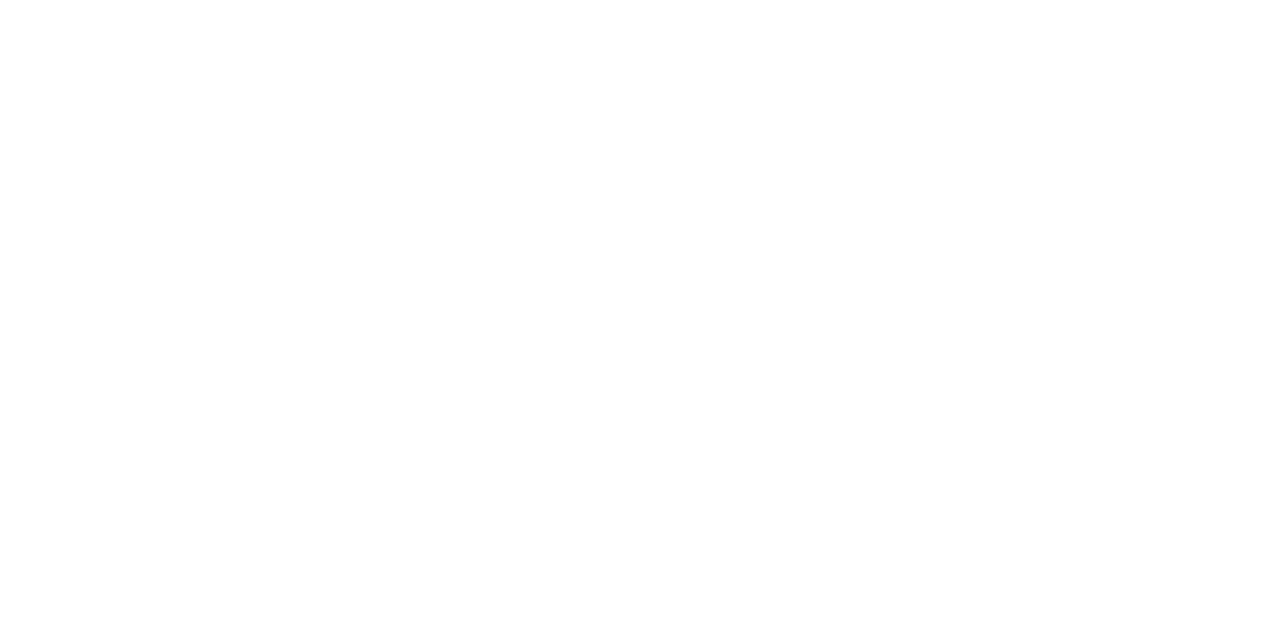
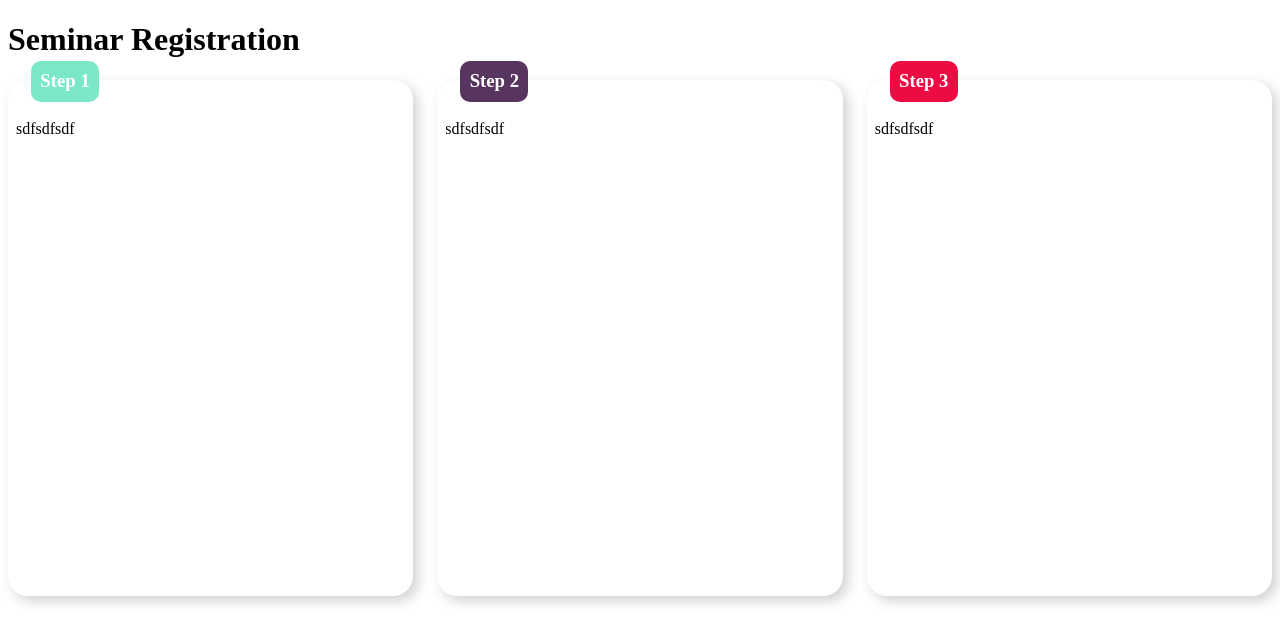
Before and after one commit to meik1998dev/registration-form-reactjs, a React (Create React App) app: page / in a window 1280 px wide. Shown: the top 644 px of the page. Built offline with nearby package versions, Linux system fonts and the light colour scheme.

Commit message:
ADD : create steps cards

```diff
--- a/src/App.js
+++ b/src/App.js
@@ -1,5 +1,7 @@
+import { Registration } from './pages/Registration';
+
 function App() {
-   return <div className='App'></div>;
+   return <Registration />;
 }
 
 export default App;
--- /dev/null
+++ b/src/components/StepCard.js
@@ -0,0 +1,29 @@
+import styled from '@emotion/styled';
+import React from 'react';
+
+export const StepCard = ({color , children , number}) => {
+   return (
+      <Card>
+         <CardHeader color={color}>Step {number}</CardHeader>
+         {children}
+      </Card>
+   );
+};
+
+const Card = styled.div`
+   border-radius: 20px;
+   background: #ffffff;
+   box-shadow: 5px 5px 13px #d1d1d1, -5px -5px 13px #ffffff;
+   padding: 0.5em;
+   height: 500px;
+`;
+
+const CardHeader = styled.h3`
+   margin-top: -27px;
+   background-color: ${(props) => props.color};
+   color: #ffffff;
+   margin-left: 15px;
+   width: fit-content;
+   padding: 0.5em;
+   border-radius: 10px;
+`;
--- /dev/null
+++ b/src/pages/Registration.js
@@ -0,0 +1,31 @@
+import styled from '@emotion/styled';
+import { Grid } from '@mui/material';
+import React from 'react';
+import { StepCard } from '../components/StepCard';
+
+export const Registration = () => {
+   return (
+      <>
+         <Header>Seminar Registration</Header>
+         <Grid spacing={3} container flex>
+            <Grid flex={1} item>
+               <StepCard number={1} color={'#7AE7C7'}>
+                  sdfsdfsdf
+               </StepCard>
+            </Grid>
+            <Grid flex={1} item>
+               <StepCard number={2} color={'#58355E'}>
+                  sdfsdfsdf
+               </StepCard>
+            </Grid>
+            <Grid flex={1} item>
+               <StepCard number={3} color={'#EC0B43'}>
+                  sdfsdfsdf
+               </StepCard>
+            </Grid>
+         </Grid>
+      </>
+   );
+};
+
+const Header = styled.h1``;
```
